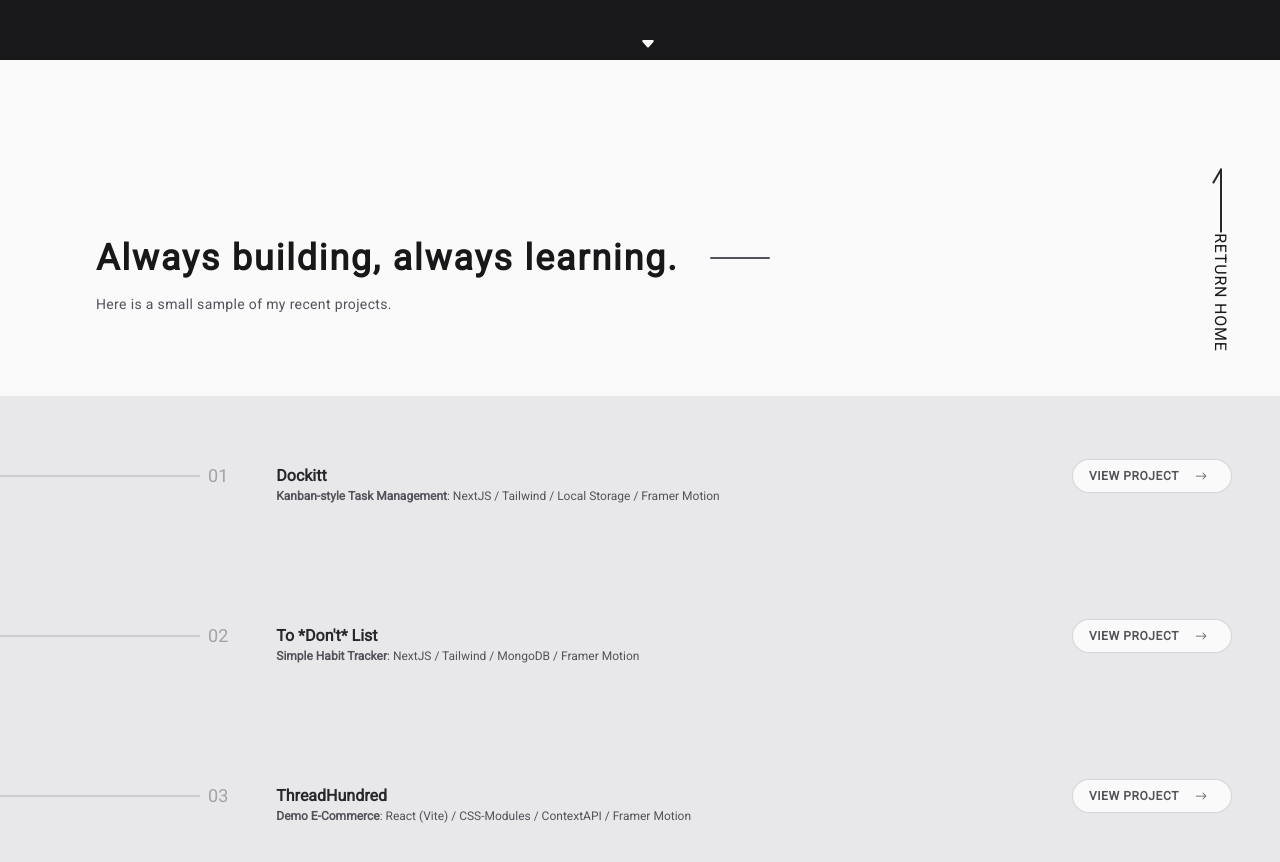
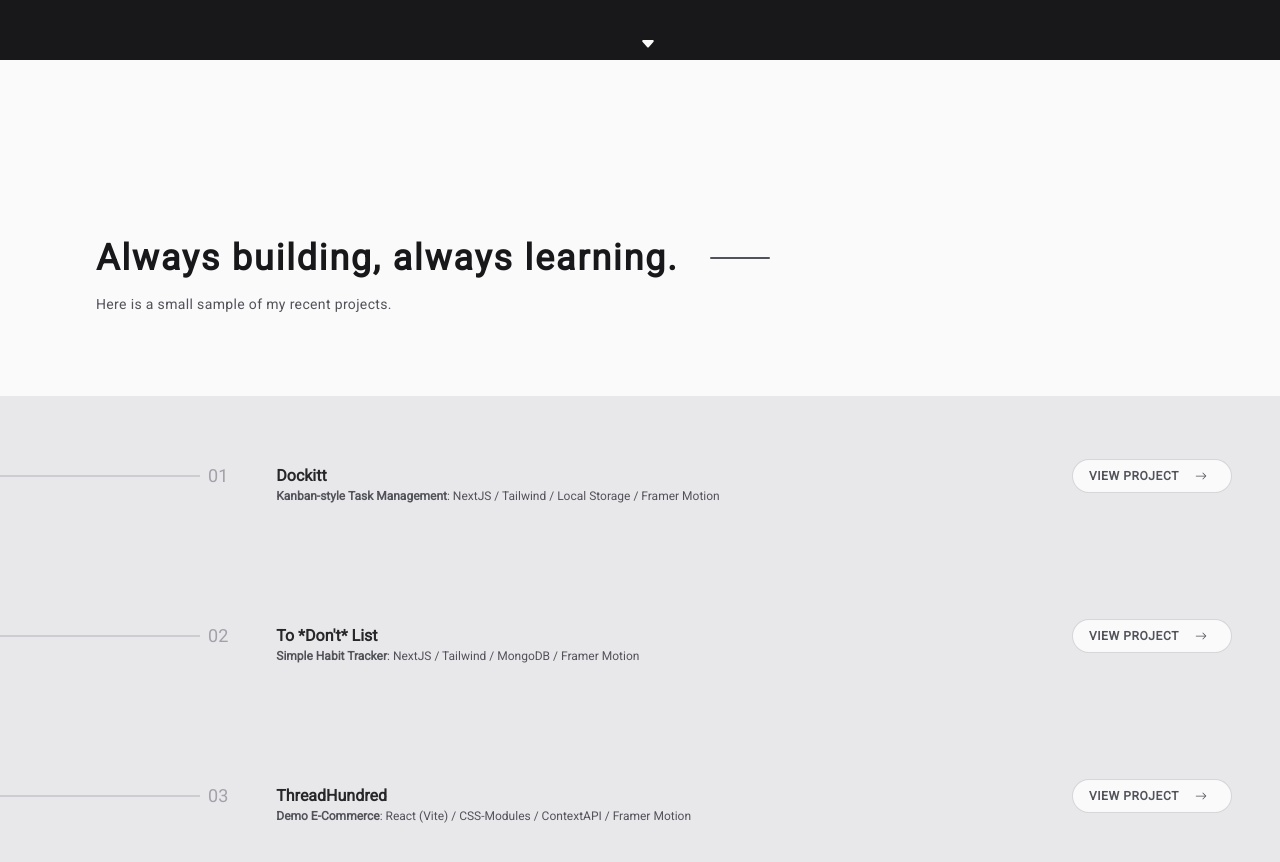
Before and after one commit to williamalowe/portfolio, a Next.js app: page / in a window 1280 px wide. Shown: the part 1540-2402 px from the top of the page. Built offline with nearby package versions, Linux system fonts and the light colour scheme.

Commit message:
refactor: remove return arrow from projects component

```diff
--- a/src/components/projects.tsx
+++ b/src/components/projects.tsx
@@ -40,11 +40,6 @@ export default function Projects() {
           view all projects. <BsArrowRight className="text-zinc-400 group-hover:translate-x-8 transition" />
         </a>
       </div>
-      <div className="absolute top-16 right-0">
-        <ReturnArrow
-          isDark={false}
-        />
-      </div>
       <Link className="absolute bottom-2 left-[50%]" href="#experience">
         <BsCaretDownFill />
       </Link>
```
